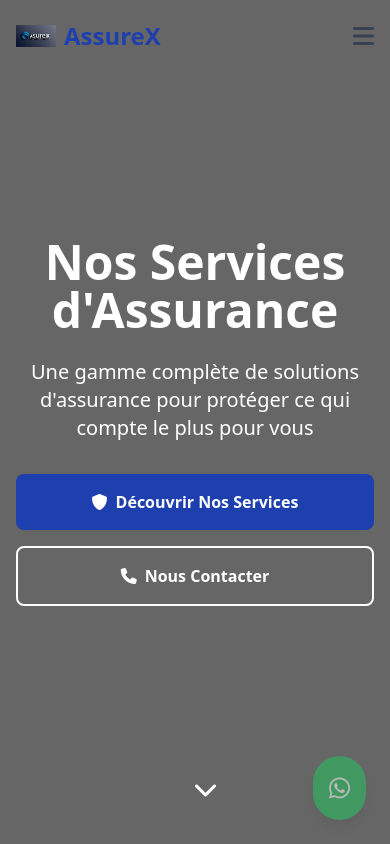
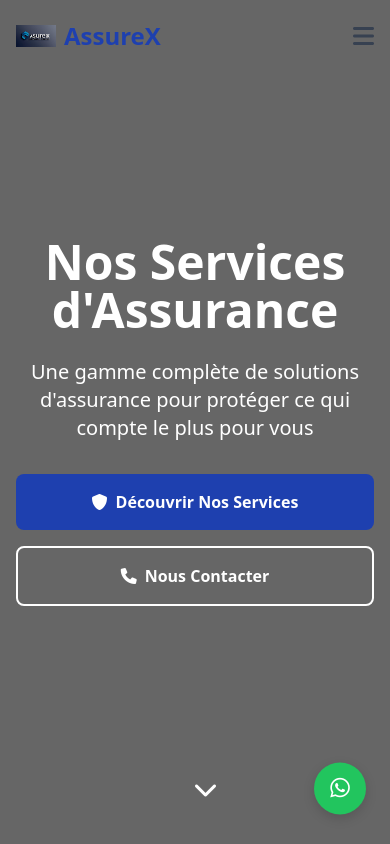
Before and after one commit to jeremiekounoudji/assurex-website, a plain HTML site: page services.html in a window 390 px wide. Shown: the top 844 px of the page. Drawn offline with nearby package versions, Linux system fonts and the light colour scheme.

Commit message:
Fix WhatsApp button mobile overlay issue - reduce size and improve positioning

```diff
--- a/services.html
+++ b/services.html
@@ -352,9 +352,13 @@
     </footer>
 
     <!-- WhatsApp Button -->
-    <a href="https://wa.me/22892125602" class="fixed bottom-6 right-6 bg-green-500 text-white p-4 rounded-full shadow-lg hover:bg-green-600 transition-colors z-50 animate-pulse">
-        <i class="fab fa-whatsapp text-2xl"></i>
-    </a>
+    <div class="fixed bottom-6 right-6 z-50">
+        <a href="https://wa.me/22892125602?text=Bonjour,%20je%20souhaite%20obtenir%20des%20informations%20sur%20vos%20assurances."
+           target="_blank"
+           class="whatsapp-btn bg-green-500 text-white w-16 h-16 rounded-full flex items-center justify-center shadow-lg hover:bg-green-600 transition-colors">
+            <i class="fab fa-whatsapp text-2xl"></i>
+        </a>
+    </div>
 
     <script src="script.js"></script>
 </body>
--- a/styles.css
+++ b/styles.css
@@ -386,4 +386,18 @@ select:focus {
     .animate-on-scroll[data-animation="slide-right"] {
         transform: translateY(20px);
     }
+
+    /* WhatsApp button mobile adjustments */
+    .whatsapp-btn {
+        width: 52px !important;
+        height: 52px !important;
+        bottom: 16px !important;
+        right: 16px !important;
+        box-shadow: 0 4px 12px rgba(0, 0, 0, 0.15) !important;
+        z-index: 9999 !important;
+    }
+
+    .whatsapp-btn i {
+        font-size: 1.4rem !important;
+    }
 }
```
